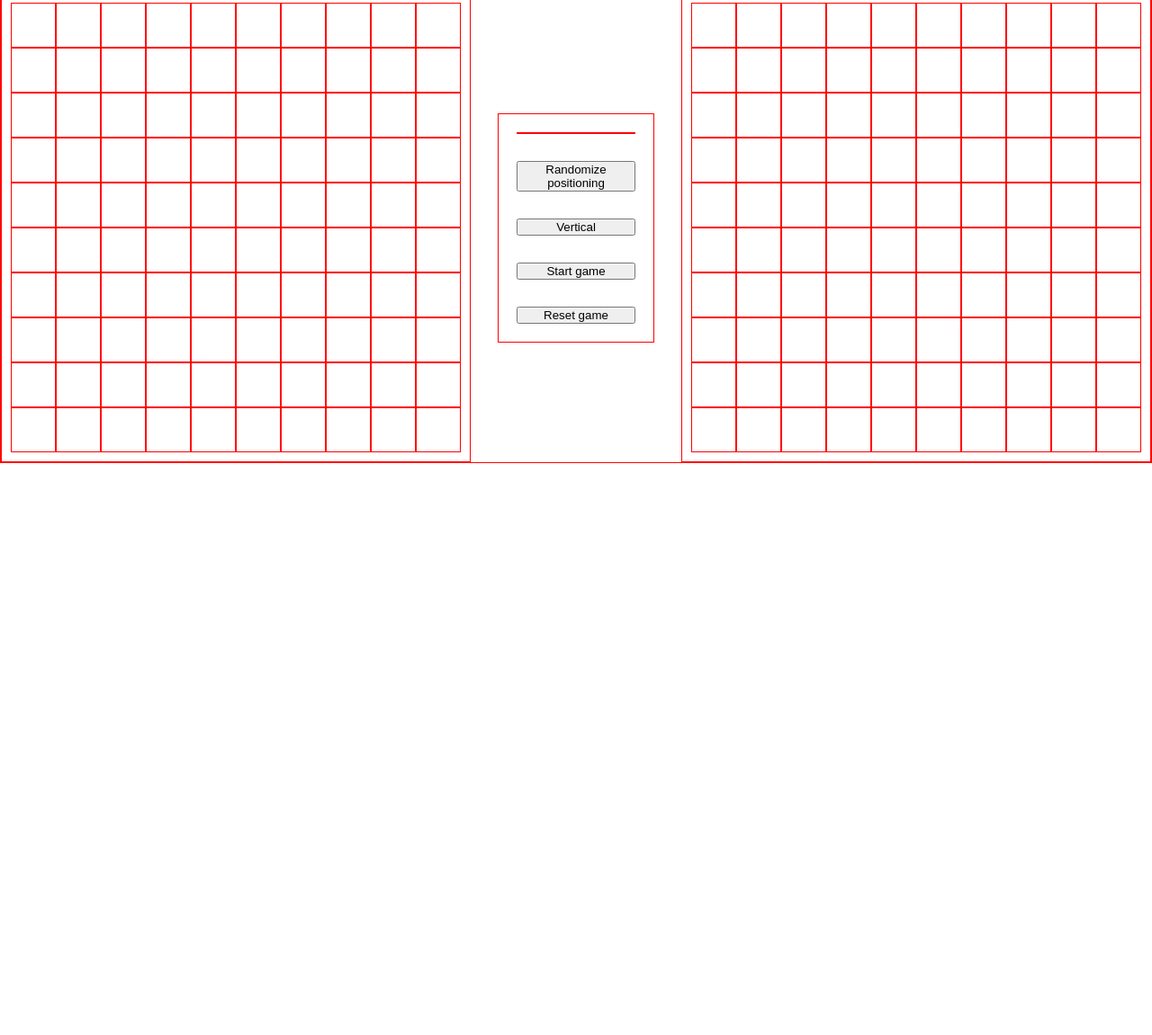
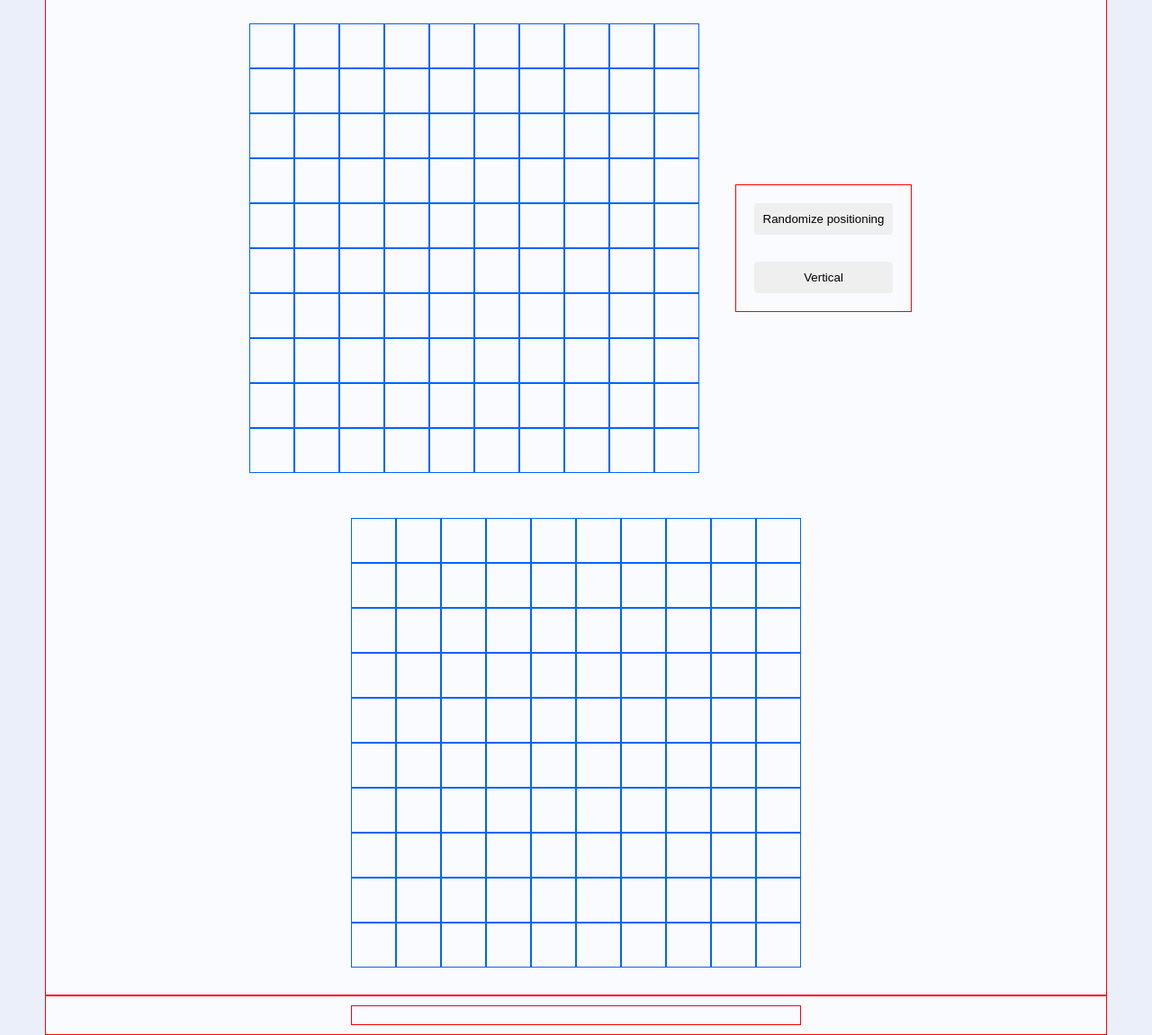
Before and after one commit to nikola88393/Battleship-Project-, a website built with webpack: page src/template.html in a window 1280 px wide. Shown: the part 87-1238 px from the top of the page at 90% size. Before the commit the page ends 800 px from the top, so only its background shows below. Built offline with nearby package versions, Linux system fonts and the light colour scheme.

Commit message:
Refine logic for highlighting ships before placement. Payaround with styling and color scheme

```diff
--- a/src/populateDOM.js
+++ b/src/populateDOM.js
@@ -61,6 +61,10 @@ export function placeShips(player) {
 
   cells.forEach((cell) => {
     cell.addEventListener("click", () => {
+      // Temporary solution for removing leftover hover class on last ship cells
+      cells.forEach((element) => {
+        element.classList.remove("hover");
+      });
       const id = cell.id.slice(6);
       const { orientation } =
         document.getElementById("switchOrientation").dataset;
--- a/src/style.css
+++ b/src/style.css
@@ -1,3 +1,12 @@
+:root{
+    /* --pink:#CBBAED;
+    --cyan:#01FDF6;
+    --orange: #FB5012;
+    --blue: #62D6F0; */
+    --mainBackground: #ebeffa;
+    --boxBackground: #fafbff;
+    --blue: #0164fc;
+}
 *{
     padding: 0;
     margin: 0;
@@ -9,6 +18,17 @@ header {
     justify-content: center;
     padding: 30px;
 }
+body{
+    padding: 0 50px 0 50px;
+    background-color: var(--mainBackground);
+    font-family: system-ui, -apple-system, BlinkMacSystemFont, 'Segoe UI', Roboto, Oxygen, Ubuntu, Cantarell, 'Open Sans', 'Helvetica Neue', sans-serif;
+}
+button{
+    border: none;
+    padding: 10px;
+    border-radius: 4px;
+    cursor: pointer;
+}
 #gameContainer{
     display: flex;
     position: relative;
@@ -19,6 +39,17 @@ header {
     height: 100%;
     width: 100%;
     gap: 30px;
+    padding: 20px 0 20px 0;
+    flex-wrap: wrap;
+    background-color: var(--boxBackground);
+}
+#announcerContainer{
+    display: flex;
+    align-items: center;
+    justify-content: center;
+    border: 1px solid red;
+    padding: 10px 0 10px 0;
+    background-color: var(--boxBackground);
 }
 .gameControls{
     border: 1px solid red;
@@ -32,25 +63,34 @@ header {
     grid-template-columns: repeat(10, 50px);
     grid-template-rows: repeat(10, 50px);
     padding: 10px;
-    border: 1px solid red;
+    /* border: 1px solid red; */
+    /* background-color: var(--boxBackground); */
 }
 .cellComputer,.cellPlayer {
     position: relative;
 }
 .cellComputer, .cellPlayer {
-    border: 1px solid red;
+    border: 1px solid var(--blue);
 }
 /* .cellPlayer:hover{
     background-color: aqua;
 } */
+.cellComputer{
+    cursor: pointer;
+}
 .cellPlayer.ship{
-    background-color: red;
+    background-color: var(--blue);
 }
 .cellComputer.ship{
-    background-color: blueviolet;
+    background-color:var(--blue);
 }
 #errorDisplay{
     border: 1px solid red;
+    width: 500px;
+    padding: 10px;
+    display: flex;
+    align-items: center;
+    justify-content: center;
 }
 .cellComputer.hit::before,
 .cellPlayer.hit::before{
@@ -92,6 +132,7 @@ header {
     justify-content: center;
     flex-direction: column;
     gap: 20px;
+    z-index: 1;
 }
 
 #winner {
@@ -102,4 +143,5 @@ header {
 
 .hover {
     background-color: brown;
+    cursor: pointer;
 }
--- a/src/template.html
+++ b/src/template.html
@@ -14,13 +14,13 @@
       </div>
       <div class="grid playerGrid"></div>
       <div class="gameControls">
-        <div id="errorDisplay"></div>
         <button id="randomPos">Randomize positioning</button>
         <button id="switchOrientation" data-orientation="h">Vertical</button>
-        <button id="startGame">Start game</button>
-        <button id="resetGame">Reset game</button>
       </div>
       <div class="grid computerGrid"></div>
     </div>
+    <div id="announcerContainer">
+      <div id="errorDisplay"></div>
+    </div>
   </body>
 </html>
```
Also changed, not shown: dist/index.html.
